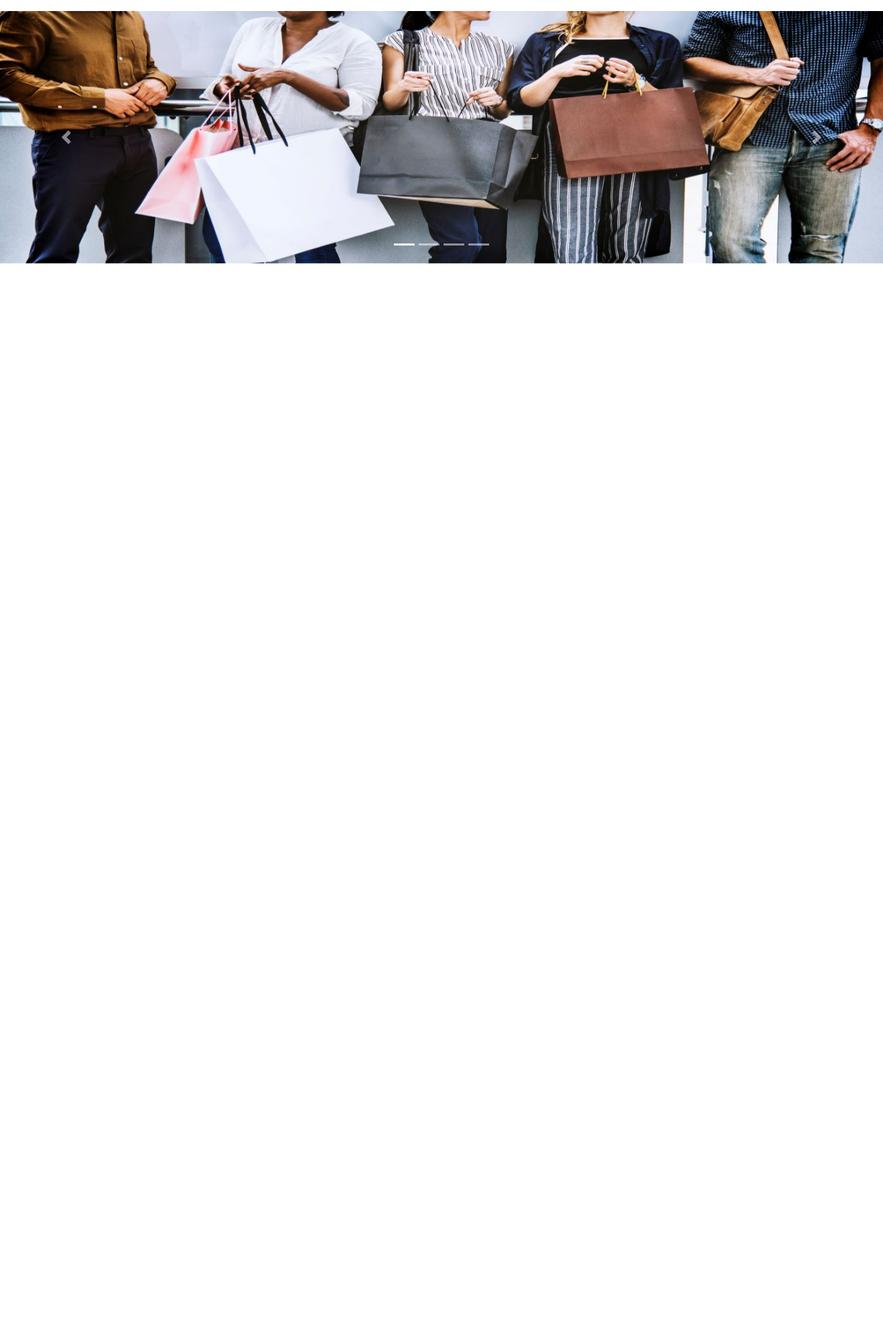
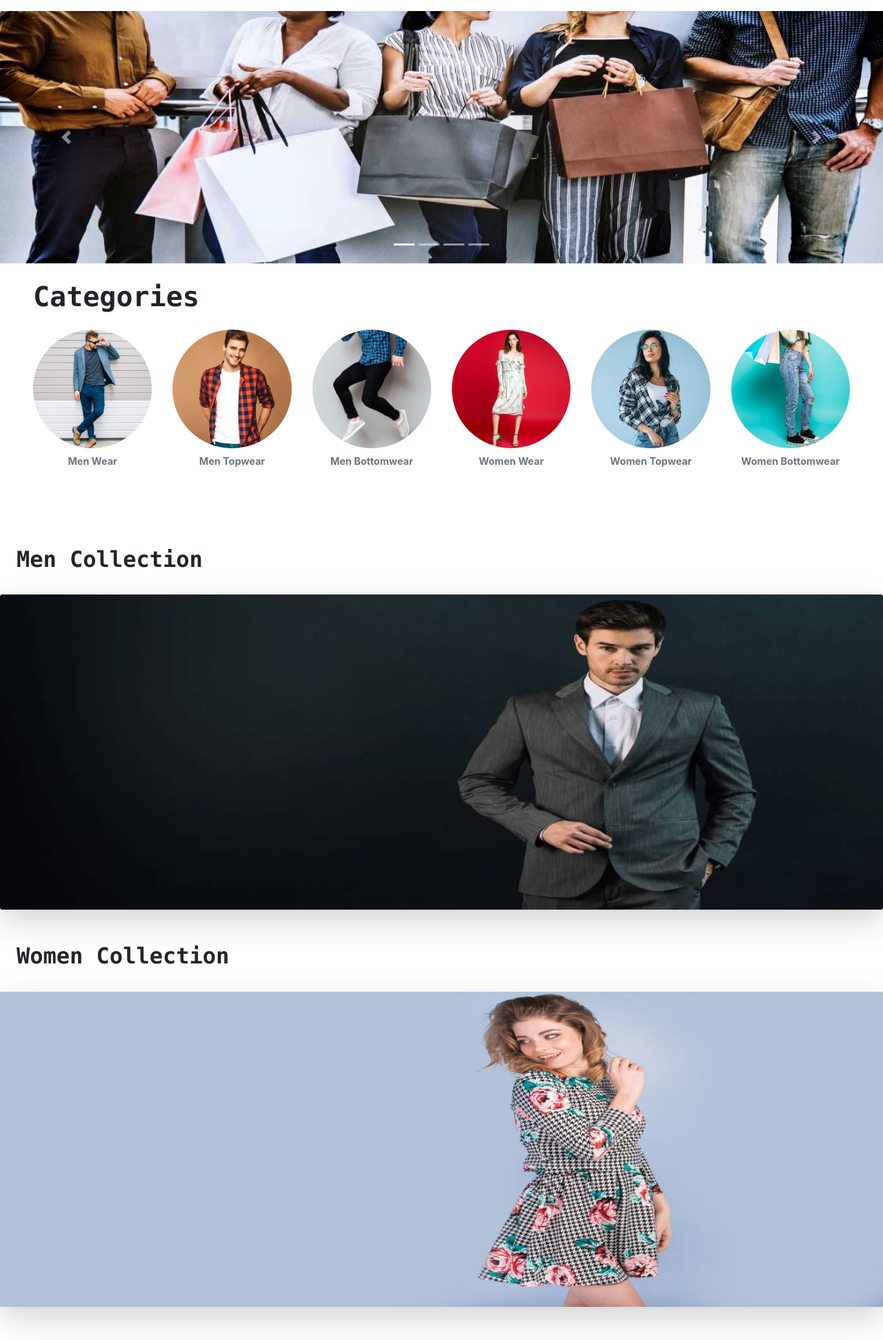
Before and after one commit to sejalrane777/Sejal, a PHP site: page / in a window 1280 px wide. Shown: the part 73-2016 px from the top of the page at 69% size. Before the commit the page ends 455 px from the top, so only its background shows below. Run offline with PHP 8.4, Linux system fonts and the light colour scheme.

Commit message:
add categories and poster in home page

```diff
--- a/index.php
+++ b/index.php
@@ -1,5 +1,4 @@
-
-  <?php include ("navbar.php");?>
+  <?php include("navbar.php"); ?>
 
 
   <!-- star of carousal -->
@@ -12,16 +11,16 @@
       </ol>
       <div class="carousel-inner">
           <div class="carousel-item active">
-                <img src="images/carousel1.jpg" class="d-block w-100" alt="...">
+              <img src="images/carousel1.jpg" class="d-block w-100" alt="Fashion">
           </div>
           <div class="carousel-item">
-                <img src="images/carousel2.jpg" class="d-block w-100" alt="...">
+              <img src="images/carousel2.jpg" class="d-block w-100" alt="Fashion">
           </div>
           <div class="carousel-item">
-                <img src="images/carousel3.jpg" class="d-block w-100" alt="...">
+              <img src="images/carousel3.jpg" class="d-block w-100" alt="Fashion">
           </div>
           <div class="carousel-item">
-                <img src="images/carousel4.jpg" class="d-block w-100" alt="...">
+              <img src="images/carousel4.jpg" class="d-block w-100" alt="Fashion">
           </div>
       </div>
       <a class="carousel-control-prev" href="#carouselExampleIndicators" role="button" data-slide="prev">
@@ -35,17 +34,75 @@
   </div>
   <!-- end of carousal -->
 
+  <!-- start of categories -->
+
+  <div class="container-flex my-4 mx-5">
+      <h1 class="mb-4 text-monospace"><strong> Categories</strong></h1>
+      <div class="row">
+          <div class="col-sm-6 col-md-2">
+              <a href="">
+                  <figure class="figure">
+                      <img src="images/men wear.jpg" class="figure-img img-fluid  rounded-circle" alt="Men Wear">
+                      <figcaption class="figure-caption text-centre d-flex justify-content-center font-weight-bold">Men Wear</figcaption>
+                  </figure>
+              </a>
+          </div>
+          <div class="col-sm-6 col-md-2">
+              <a href="">
+                  <figure class="figure">
+                      <img src="images/men topwear.jpg" class="figure-img img-fluid  rounded-circle " alt="Men Topwear">
+                      <figcaption class="figure-caption  d-flex justify-content-center font-weight-bold">Men Topwear</figcaption>
+                  </figure>
+              </a>
+          </div>
+          <div class="col-sm-6 col-md-2">
+              <a href="">
+                  <figure class="figure">
+                      <img src="images/men bottomwear.jpg" class="figure-img img-fluid  rounded-circle" alt="Men Bottomwear">
+                      <figcaption class="figure-caption  d-flex justify-content-center font-weight-bold">Men Bottomwear</figcaption>
+                  </figure>
+              </a>
+          </div>
+          <div class="col-sm-6 col-md-2">
+              <a href="">
+                  <figure class="figure">
+                      <img src="images/women wear.jpg" class="figure-img img-fluid  rounded-circle" alt="Women Wear">
+                      <figcaption class="figure-caption  d-flex justify-content-center font-weight-bold">Women Wear</figcaption>
+                  </figure>
+              </a>
+          </div>
+          <div class="col-sm-6 col-md-2">
+              <a href="">
+                  <figure class="figure">
+                      <img src="images/women topwear.jpg" class="figure-img img-fluid rounded-circle" alt="Women Topwear">
+                      <figcaption class="figure-caption  d-flex justify-content-center font-weight-bold">Women Topwear</figcaption>
+                  </figure>
+              </a>
+          </div>
+          <div class="col-sm-6 col-md-2">
+              <a href="">
+                  <figure class="figure">
+                      <img src="images/women bottomwear.jpg" class="figure-img img-fluid rounded-circle" alt="Women Bottomwear">
+                      <figcaption class="figure-caption d-flex justify-content-center font-weight-bold">Women Bottomwear</figcaption>
+                  </figure>
+              </a>
+          </div>
+      </div>
+  </div>
+  <br><br><br>
+  <!-- end of categories -->
 
 
 
+ <!-- posters -->
+  <h2 class="ml-4 text-monospace "><strong>Men Collection</strong> </h2><br>
+  <a href=""><img src="images/men poster.jpg" class="img-fluid mx-auto d-block  rounded shadow-lg bg-dark" alt="men banner">
+  </a><br><br>
+  <h2 class="ml-4 text-monospace"><strong>Women Collection</strong> </h2><br>
+  <a href=""><img src="images/women poster.jpg" class="img-fluid mx-auto d-block rounded shadow-lg bg-secondary" alt="Women banner">
+  </a><br><br>
 
-
-
-
-
-
-
-
+<!--end posters -->
 
 
 
@@ -58,15 +115,9 @@
 
   <!-- Optional JavaScript -->
   <!-- jQuery first, then Popper.js, then Bootstrap JS -->
-    <script src="https://code.jquery.com/jquery-3.5.1.slim.min.js "
-        integrity="sha384-DfXdz2htPH0lsSSs5nCTpuj/zy4C+OGpamoFVy38MVBnE+IbbVYUew+OrCXaRkfj "
-        crossorigin="anonymous "></script>
-    <script src="https://cdn.jsdelivr.net/npm/popper.js@1.16.1/dist/umd/popper.min.js "
-        integrity="sha384-9/reFTGAW83EW2RDu2S0VKaIzap3H66lZH81PoYlFhbGU+6BZp6G7niu735Sk7lN "
-        crossorigin="anonymous "></script>
-    <script src="https://stackpath.bootstrapcdn.com/bootstrap/4.5.2/js/bootstrap.min.js "
-        integrity="sha384-B4gt1jrGC7Jh4AgTPSdUtOBvfO8shuf57BaghqFfPlYxofvL8/KUEfYiJOMMV+rV "
-        crossorigin="anonymous "></script>
+  <script src="https://code.jquery.com/jquery-3.5.1.slim.min.js " integrity="sha384-DfXdz2htPH0lsSSs5nCTpuj/zy4C+OGpamoFVy38MVBnE+IbbVYUew+OrCXaRkfj " crossorigin="anonymous "></script>
+  <script src="https://cdn.jsdelivr.net/npm/popper.js@1.16.1/dist/umd/popper.min.js " integrity="sha384-9/reFTGAW83EW2RDu2S0VKaIzap3H66lZH81PoYlFhbGU+6BZp6G7niu735Sk7lN " crossorigin="anonymous "></script>
+  <script src="https://stackpath.bootstrapcdn.com/bootstrap/4.5.2/js/bootstrap.min.js " integrity="sha384-B4gt1jrGC7Jh4AgTPSdUtOBvfO8shuf57BaghqFfPlYxofvL8/KUEfYiJOMMV+rV " crossorigin="anonymous "></script>
   </body>
 
   </html>
```
Also changed, not shown: images/carousel1.jpg, images/carousel2.jpg, images/carousel3.jpg, images/men bottomwear.jpg (added), images/men poster.jpg (added), images/men topwear.jpg (added), images/men wear.jpg (added), images/women bottomwear.jpg (added), images/women poster.jpg (added), images/women topwear.jpg (added), images/women wear.jpg (added). Lines whose indentation alone changed are shown as unchanged.
